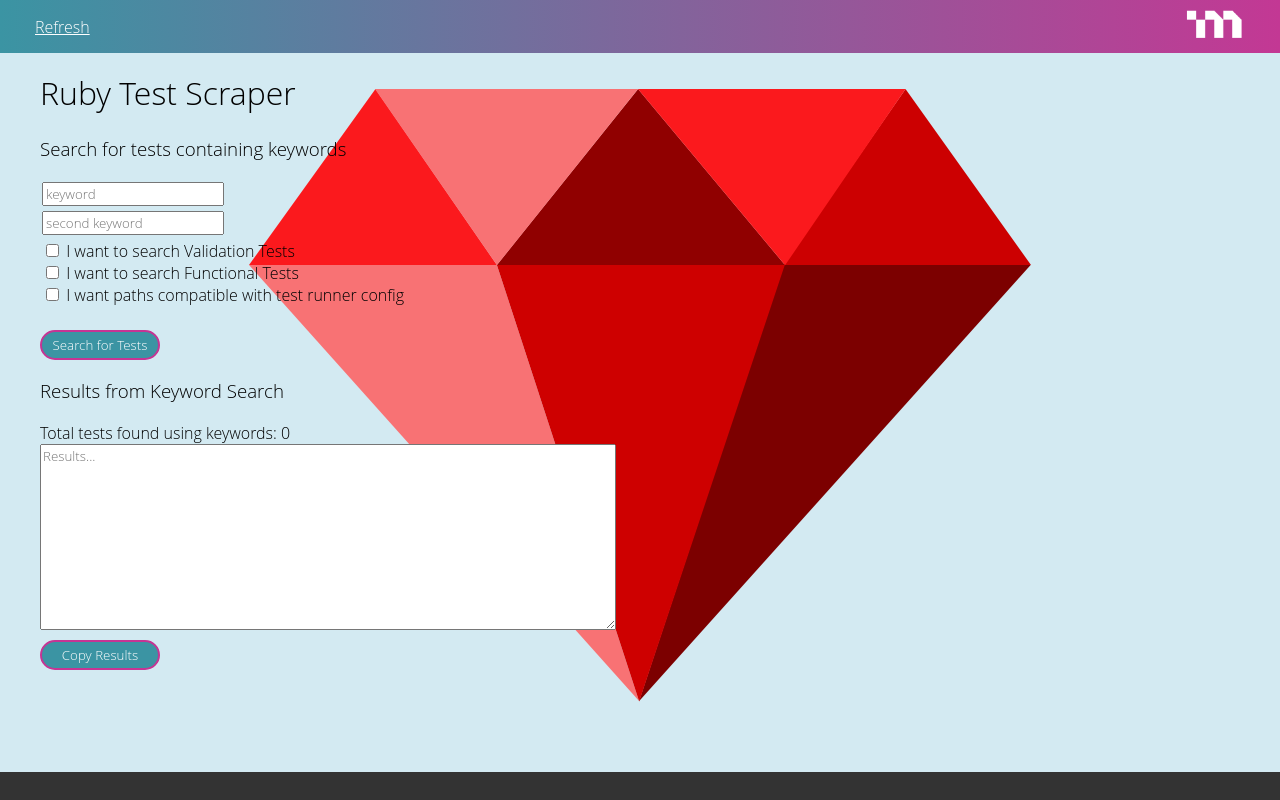
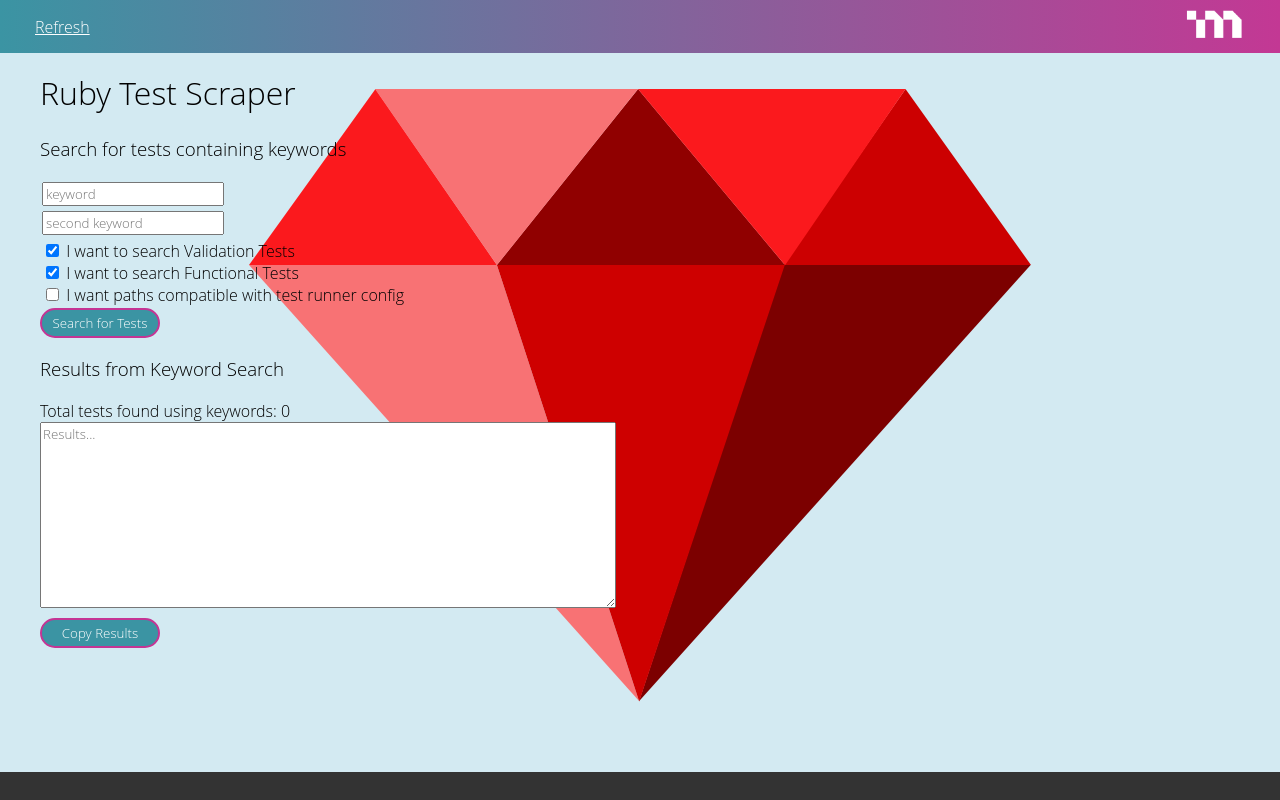
Before and after one commit to kwh-automation/test-scraper, an Angular app: page / in a window 1280 px wide. Built offline with nearby package versions, Linux system fonts and the light colour scheme.

Commit message:
updated to use two way binding via ng-model

```diff
--- a/src/app/app.component.html
+++ b/src/app/app.component.html
@@ -19,8 +19,10 @@
           <div class="row">
             <div class="col-md-6">
               <div class="form">
-                <input class="form-control"
-                       type="search" id="search1"
+                <input [(ngModel)]="keyword"
+                       class="form-control"
+                       type="search"
+                       id="search1"
                        aria-label="Search"
                        placeholder="keyword">
                 <label for="search1"></label>
@@ -30,7 +32,8 @@
           <div class="row">
             <div class="col-md-6">
               <div class="form">
-                <input class="form-control"
+                <input [(ngModel)]="keywordTwo"
+                       class="form-control"
                        type="search"
                        id="search2"
                        aria-label="Search"
@@ -41,22 +44,22 @@
           </div>
           <div class="row">
             <form ngForm>
-              <input type="checkbox"
+              <input [(ngModel)]="validation"
+                     type="checkbox"
                      name="validationTests"
-                     value="false"
                      id="validationTests"> I want to search Validation Tests<br>
-              <input type="checkbox"
+              <input [(ngModel)]="functional"
+                     type="checkbox"
                      name="functionalTests"
-                     value="false"
                      id="functionalTests"> I want to search Functional Tests<br>
-              <input type="checkbox"
+              <input [(ngModel)]="testPaths"
+                     type="checkbox"
                      name="test-paths"
-                     value="false"
-                     id="testPaths"> I want paths compatible with test runner config<br><br>
+                     id="testPaths"> I want paths compatible with test runner config<br>
             </form>
           </div>
         </table>
-        <button (click)="sendKeywordsToScraper()">Search for Tests</button>
+        <button class="main-buttons" (click)="sendKeywordsToScraper()">Search for Tests</button>
       </div>
       <div class="form">
         <h3> Results from Keyword Search</h3>
@@ -66,12 +69,18 @@
                 </label>
           </div>
           <div class="results-box">
-                <textarea rows="13" cols="100" id='results' style="margin: 0px; width: 570px; height: 180px;" placeholder="Results..." [value]="testList">
+                <textarea rows="13"
+                          cols="100"
+                          id='results'
+                          style="margin: 0px;
+                          width: 570px;
+                          height: 180px;"
+                          placeholder="Results..." [value]="testList">
                 </textarea>
           </div>
       </div>
       </div>
-      <button class="copy-button" (click)="copyTestResults()">Copy Results</button>
+      <button class="main-buttons" (click)="copyTestResults()">Copy Results</button>
     </div>
     <div class="footer">
       <footer>
--- a/src/app/app.component.ts
+++ b/src/app/app.component.ts
@@ -1,5 +1,4 @@
 import { Component } from '@angular/core';
-import { KeywordsModel } from './scraper/keywords.model';
 import {ScraperService} from './scraper/scraper.service';
 
 @Component({
@@ -12,25 +11,34 @@ export class AppComponent {
 
   }
   title = 'Ruby Test Scraper';
-  Results: any;
   testList: string[] = [];
-  user: any;
-
-  validationBoxChecked() {
-    const validationCheckbox = (document.getElementById('validation-tests').getAttribute('ng-model'));
-    if (validationCheckbox) {
-      console.log(true);
-      return true;
-    } else {
-      return false;
-    }
-  }
+  keyword = '';
+  keywordTwo = '';
+  validation = true;
+  functional = true;
+  testPaths = false;
 
   sendKeywordsToScraper() {
-    const keyword = (<HTMLInputElement> document.getElementById('search1')).value;
-    const keywordTwo = (<HTMLInputElement> document.getElementById('search2')).value;
-    const keywords: string[] = [keyword, keywordTwo];
-    console.log(keywords);
+    let validationString;
+    let functionalString;
+    let testPathString;
+
+    if (this.validation) {
+      validationString = 'true';
+    } else {
+      validationString = 'false';
+    }
+    if (this.functional) {
+      functionalString = 'true';
+    } else {
+      functionalString = 'false';
+    }
+    if (this.testPaths) {
+      testPathString = 'true';
+    } else {
+      testPathString = 'false';
+    }
+    const keywords: string[] = [this.keyword, this.keywordTwo, validationString, functionalString, testPathString];
     this.scraperService.getKeywords(keywords).subscribe(lst => this.testList = lst);
   }
 
```
